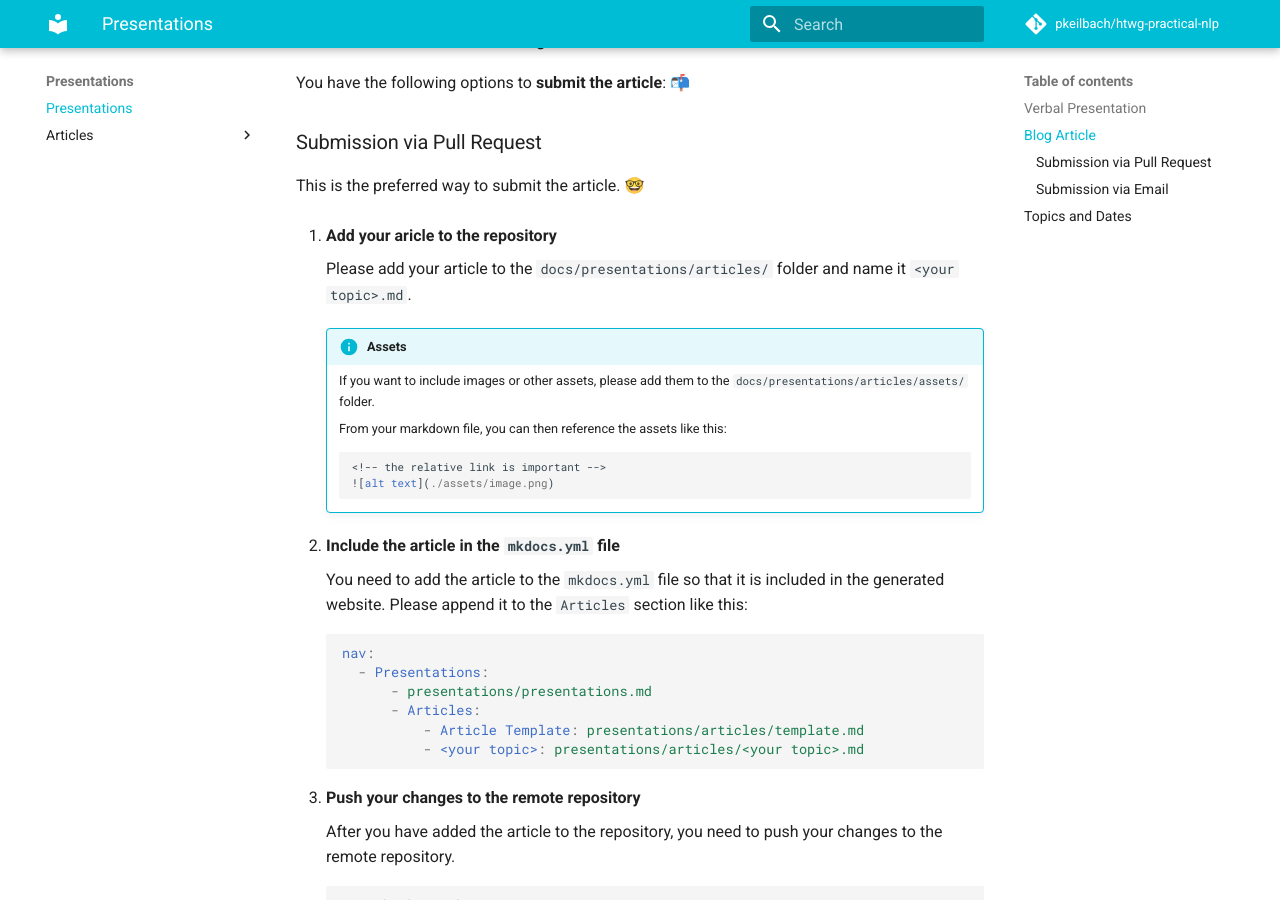
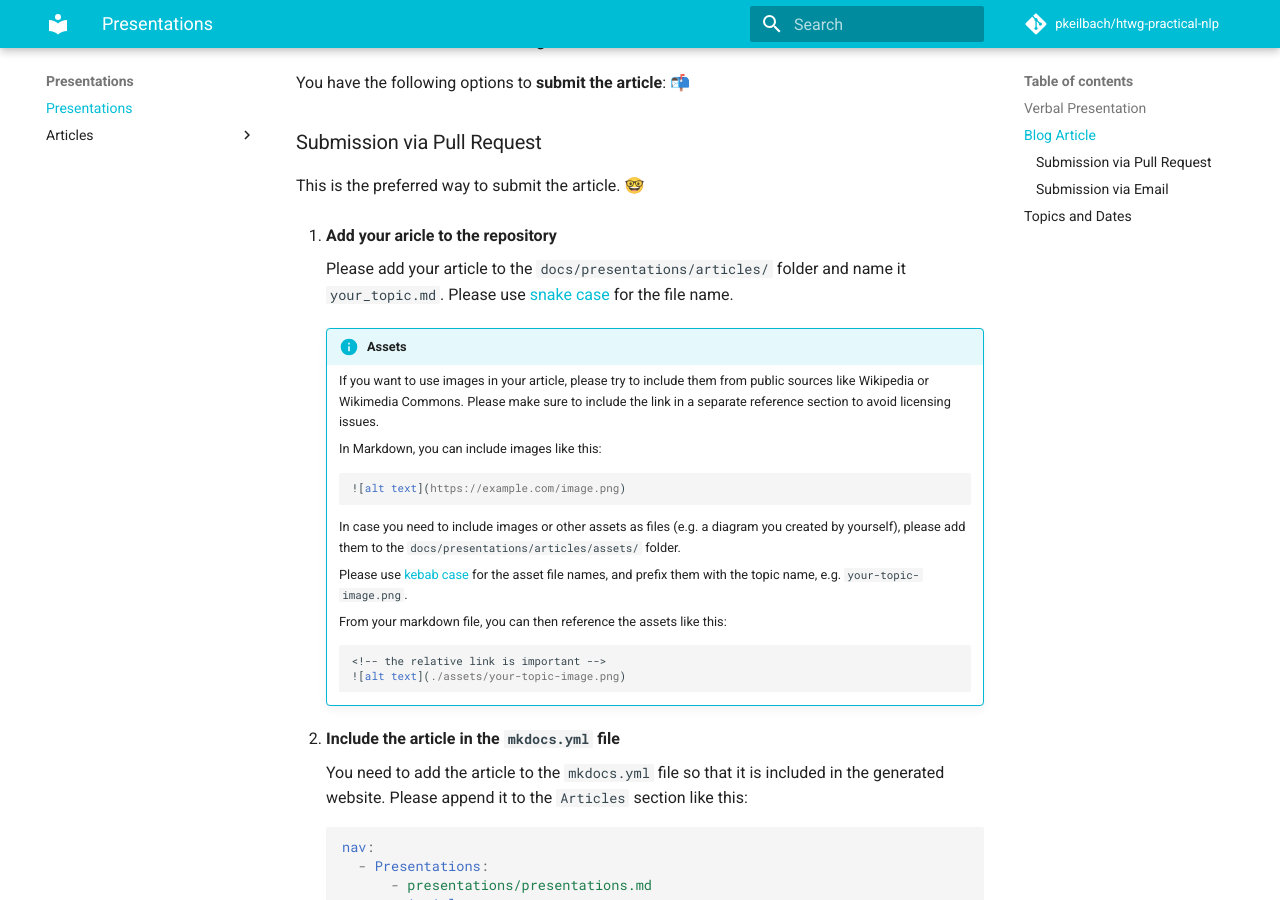
Before and after one commit to pkeilbach/htwg-practical-nlp, an MkDocs documentation site: the page built from docs/presentations/presentations.md, in a window 1280 px wide and 900 px high, scrolled down 1470 px. Built offline with MkDocs 1.6.1 and Material for MkDocs 9.7.7, drawn with Linux system fonts in a browser that asks for light colours; emoji names are drawn with the system emoji font; comment, search, counter and statistics services are not loaded.

Commit message:
Add info on images (#60)

````diff
--- a/docs/presentations/presentations.md
+++ b/docs/presentations/presentations.md
@@ -51,17 +51,27 @@ This is the preferred way to submit the article. 🤓
 
 1.  **Add your aricle to the repository**
 
-    Please add your article to the `docs/presentations/articles/` folder and name it `<your topic>.md`.
+    Please add your article to the `docs/presentations/articles/` folder and name it `your_topic.md`. Please use [snake case](https://en.wikipedia.org/wiki/Snake_case) for the file name.
 
     !!! info "Assets"
 
-        If you want to include images or other assets, please add them to the `docs/presentations/articles/assets/` folder.
+        If you want to use images in your article, please try to include them from public sources like Wikipedia or Wikimedia Commons. Please make sure to include the link in a separate reference section to avoid licensing issues.
+
+        In Markdown, you can include images like this:
+
+        ```md
+        ![alt text](https://example.com/image.png)
+        ```
+
+        In case you need to include images or other assets as files (e.g. a diagram you created by yourself), please add them to the `docs/presentations/articles/assets/` folder.
+
+        Please use [kebab case](https://en.wikipedia.org/wiki/Kebab_case) for the asset file names, and prefix them with the topic name, e.g. `your-topic-image.png`.
 
         From your markdown file, you can then reference the assets like this:
 
         ```md
         <!-- the relative link is important -->
-        ![alt text](./assets/image.png)
+        ![alt text](./assets/your-topic-image.png)
         ```
 
 2.  **Include the article in the `mkdocs.yml` file**
````
